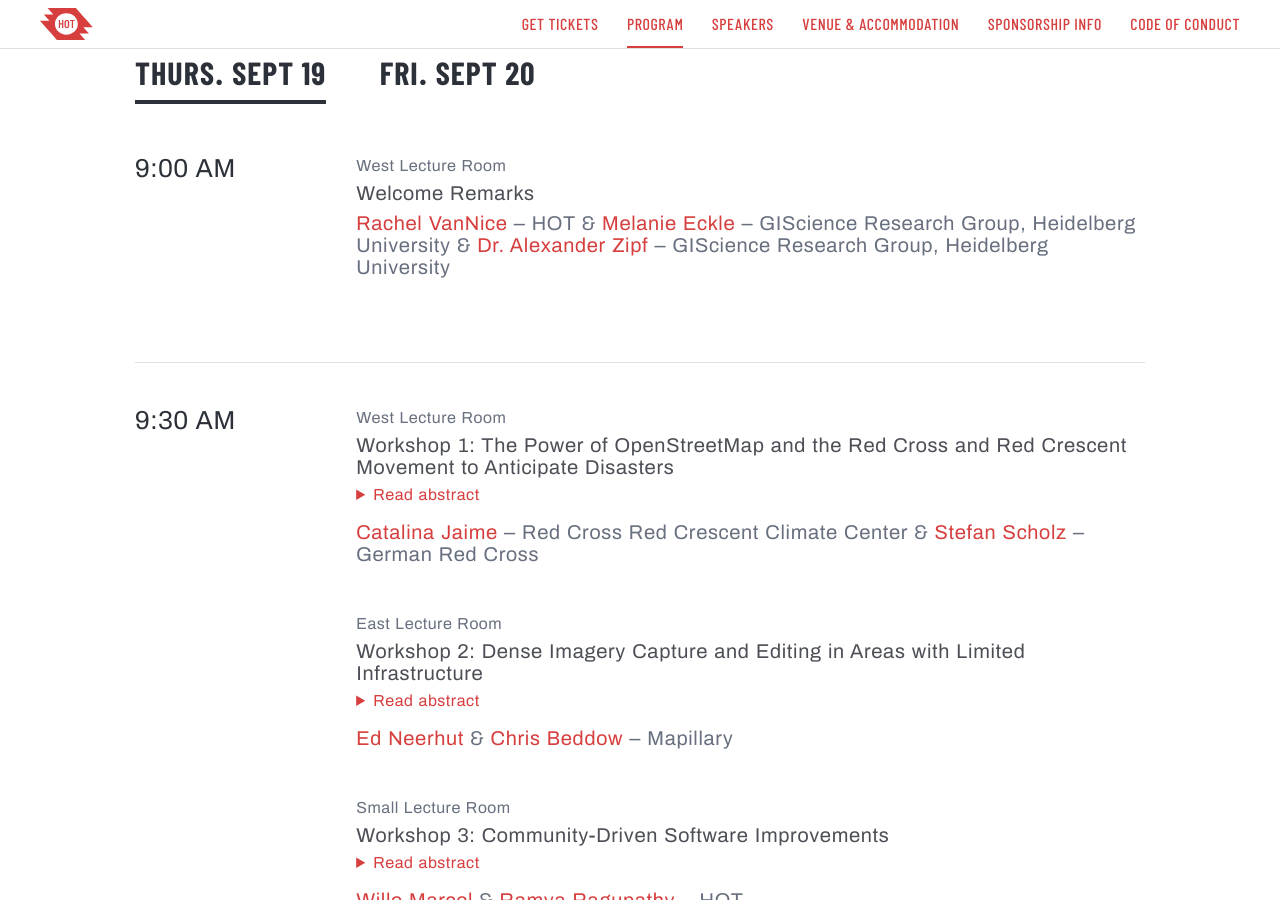
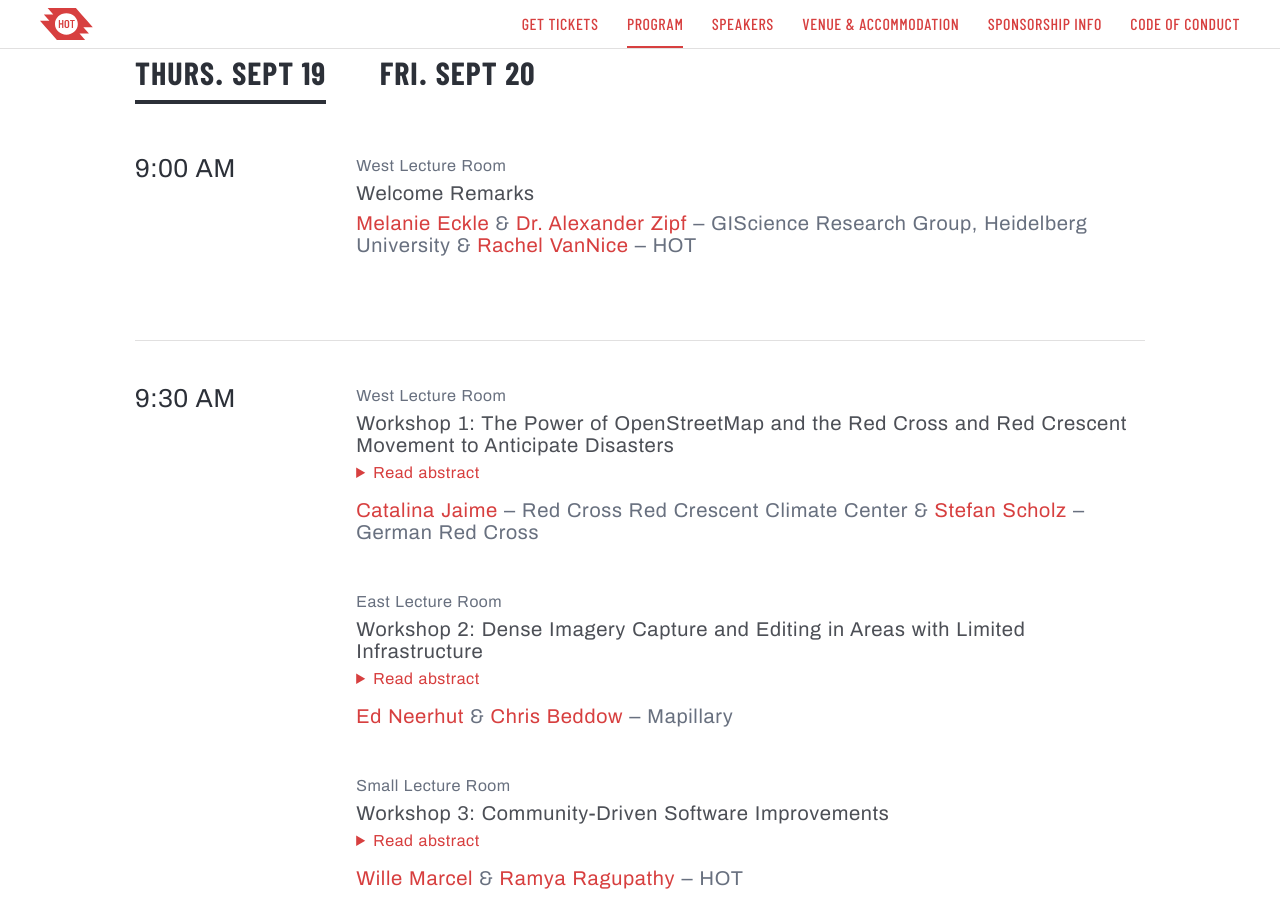
Before and after one commit to hotosm/hot-summit-2019, a Jekyll site: the page built from program.markdown, in a window 1280 px wide and 900 px high, scrolled down 680 px. Built offline with Jekyll 4.4.1, drawn with Linux system fonts in a browser that asks for light colours.

Commit message:
Update program.markdown

```diff
--- a/program.markdown
+++ b/program.markdown
@@ -19,14 +19,12 @@
         title: "Welcome Remarks"
         presenter:
           - people:
+              - Melanie Eckle
+              - Dr. Alexander Zipf
+            organization: GIScience Research Group, Heidelberg University
+          - people:
               - Rachel VanNice
             organization: HOT
-          - people:
-              - Melanie Eckle
-            organization: GIScience Research Group, Heidelberg University
-          - people:
-              -  Dr. Alexander Zipf
-            organization: GIScience Research Group, Heidelberg University
         duration: "00:20"
   - time: 9:30 AM
     session:
```
